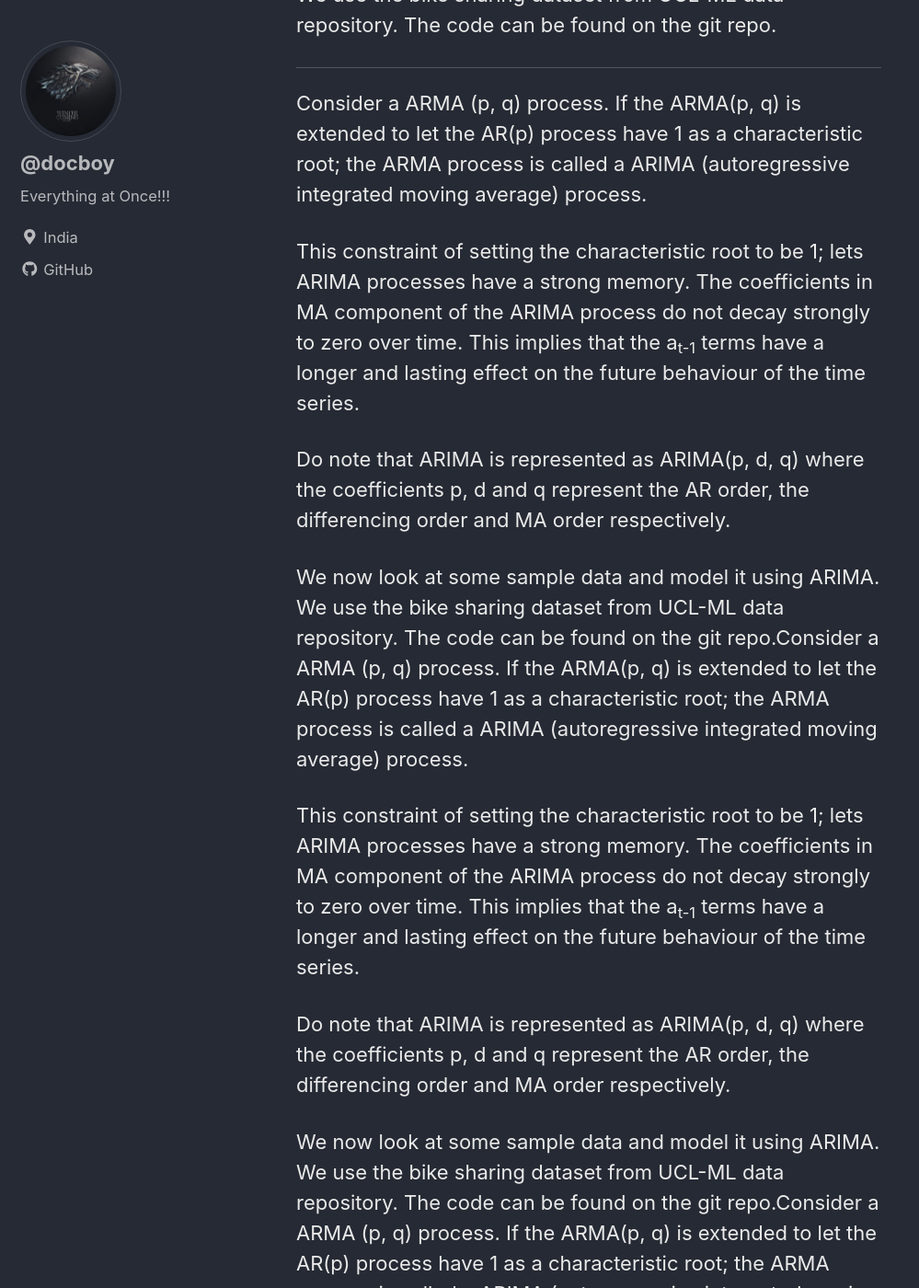
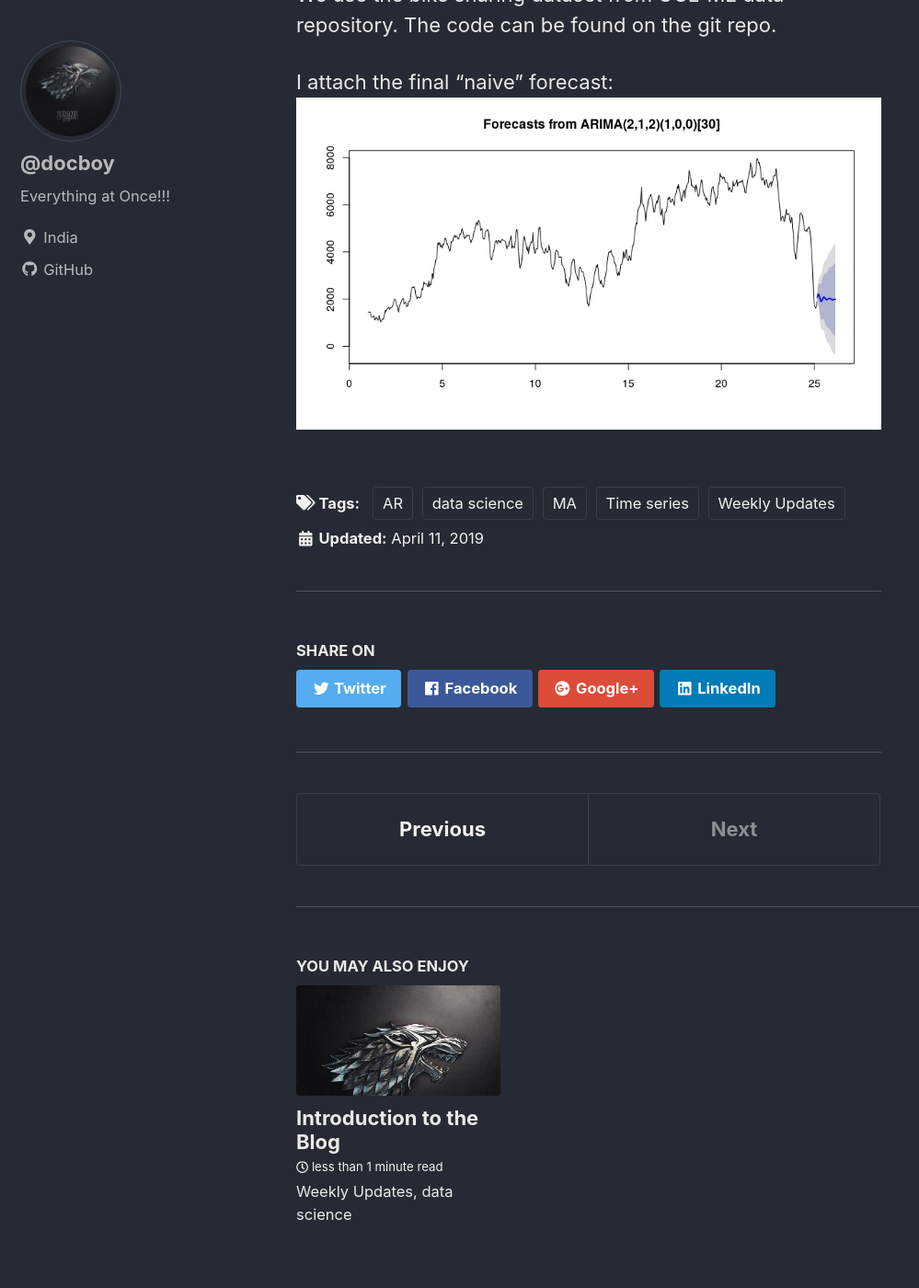
Before and after one commit to atdocboy/atdocboy.github.io, a Jekyll site: the page built from _posts/2019-04-11-ARIMA-Process.md, in a window 1280 px wide and 1400 px high, scrolled down 1687 px. Shown: the whole window at 92% size, without its empty margins (0-999 px from the left). Built offline with Jekyll 4.4.1, drawn with Linux system fonts in a browser that asks for light colours; nearby versions of some CDN libraries; some of the changed text lies outside the part shown.

Commit message:
nope revert back to previous chkpt

```diff
--- a/_posts/2019-04-11-ARIMA-Process.md
+++ b/_posts/2019-04-11-ARIMA-Process.md
@@ -27,50 +27,5 @@ Do note that ARIMA is represented as ARIMA(p, d, q) where the coefficients p, d
 
 We now look at some sample data and model it using ARIMA. We use the bike sharing dataset from UCL-ML data repository. The code can be found on the git repo.
 
-
-
----------
-Consider a ARMA (p, q) process. If the ARMA(p, q) is extended to let the AR(p) process have 1 as a characteristic root; the ARMA process is called a ARIMA (autoregressive integrated moving average) process.
-
-
-This constraint of setting the characteristic root to be 1; lets ARIMA processes have a strong memory. The coefficients in MA component of the ARIMA process do not decay strongly to zero over time. This implies that the a<sub>t-1</sub> terms have a longer and lasting effect on the future behaviour of the time series.
-
-Do note that ARIMA is represented as ARIMA(p, d, q) where the coefficients p, d and q represent the AR order, the differencing order and MA order respectively.
-
-We now look at some sample data and model it using ARIMA. We use the bike sharing dataset from UCL-ML data repository. The code can be found on the git repo.Consider a ARMA (p, q) process. If the ARMA(p, q) is extended to let the AR(p) process have 1 as a characteristic root; the ARMA process is called a ARIMA (autoregressive integrated moving average) process.
-
-
-This constraint of setting the characteristic root to be 1; lets ARIMA processes have a strong memory. The coefficients in MA component of the ARIMA process do not decay strongly to zero over time. This implies that the a<sub>t-1</sub> terms have a longer and lasting effect on the future behaviour of the time series.
-
-Do note that ARIMA is represented as ARIMA(p, d, q) where the coefficients p, d and q represent the AR order, the differencing order and MA order respectively.
-
-We now look at some sample data and model it using ARIMA. We use the bike sharing dataset from UCL-ML data repository. The code can be found on the git repo.Consider a ARMA (p, q) process. If the ARMA(p, q) is extended to let the AR(p) process have 1 as a characteristic root; the ARMA process is called a ARIMA (autoregressive integrated moving average) process.
-
-
-This constraint of setting the characteristic root to be 1; lets ARIMA processes have a strong memory. The coefficients in MA component of the ARIMA process do not decay strongly to zero over time. This implies that the a<sub>t-1</sub> terms have a longer and lasting effect on the future behaviour of the time series.
-
-Do note that ARIMA is represented as ARIMA(p, d, q) where the coefficients p, d and q represent the AR order, the differencing order and MA order respectively.
-
-We now look at some sample data and model it using ARIMA. We use the bike sharing dataset from UCL-ML data repository. The code can be found on the git repo.Consider a ARMA (p, q) process. If the ARMA(p, q) is extended to let the AR(p) process have 1 as a characteristic root; the ARMA process is called a ARIMA (autoregressive integrated moving average) process.
-
-
-This constraint of setting the characteristic root to be 1; lets ARIMA processes have a strong memory. The coefficients in MA component of the ARIMA process do not decay strongly to zero over time. This implies that the a<sub>t-1</sub> terms have a longer and lasting effect on the future behaviour of the time series.
-
-Do note that ARIMA is represented as ARIMA(p, d, q) where the coefficients p, d and q represent the AR order, the differencing order and MA order respectively.
-
-We now look at some sample data and model it using ARIMA. We use the bike sharing dataset from UCL-ML data repository. The code can be found on the git repo.Consider a ARMA (p, q) process. If the ARMA(p, q) is extended to let the AR(p) process have 1 as a characteristic root; the ARMA process is called a ARIMA (autoregressive integrated moving average) process.
-
-
-This constraint of setting the characteristic root to be 1; lets ARIMA processes have a strong memory. The coefficients in MA component of the ARIMA process do not decay strongly to zero over time. This implies that the a<sub>t-1</sub> terms have a longer and lasting effect on the future behaviour of the time series.
-
-Do note that ARIMA is represented as ARIMA(p, d, q) where the coefficients p, d and q represent the AR order, the differencing order and MA order respectively.
-
-We now look at some sample data and model it using ARIMA. We use the bike sharing dataset from UCL-ML data repository. The code can be found on the git repo.
-
-
-
-
-
-
 I attach the final "naive" forecast:
 <img src="{{ site.url }}{{ site.baseurl }}/images/ARIMA/final_forecast.jpeg" alt="ARIMA forecast">
```
